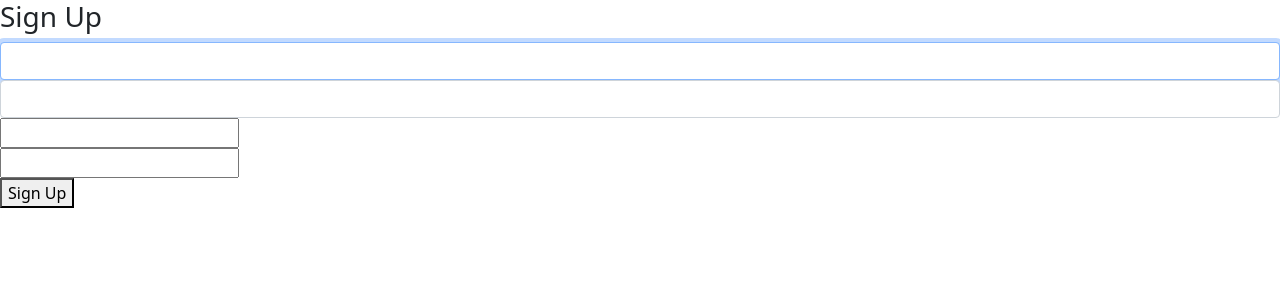
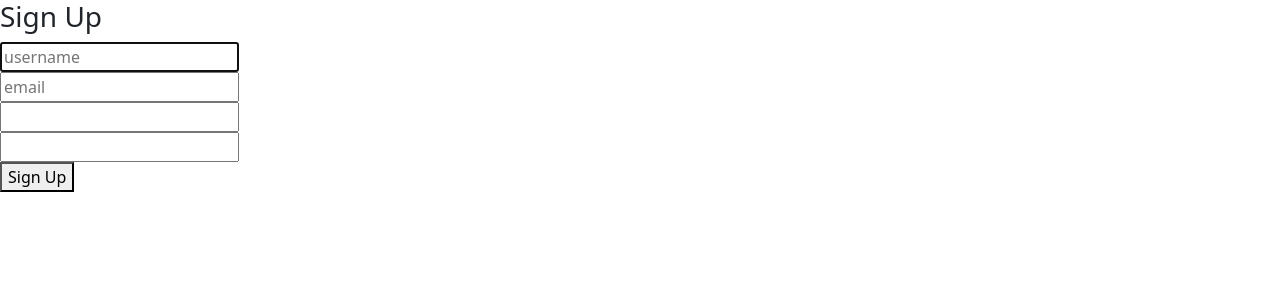
Before and after one commit to paulmunyao/Hood, a Django app: page /signup in a window 1280 px wide. Shown: the top 300 px of the page. Run offline with Django 4.2, Linux system fonts and the light colour scheme; some web fonts are replaced.

Commit message:
Rendering signup forms with placeholders

```diff
--- a/thehood/forms.py
+++ b/thehood/forms.py
@@ -1,3 +1,4 @@
+from logging import PlaceHolder
 from django import forms
 from django.contrib.auth.models import User
 from .models import Profile
@@ -9,16 +10,16 @@ class SignUpForm(UserCreationForm):
     email = forms.EmailField(
         max_length=254,
         help_text='Required. Inform a valid email address.',
-        widget=EmailInput(attrs={'class': 'form-control'}),
+        widget=EmailInput(attrs={'placeholder': 'email', 'class': 'mail'})
     )
 
     class Meta:
         model = User
         fields = ('username', 'email', 'password1', 'password2', )
         widgets = {
-            'username': TextInput(attrs={'class': 'form-control'}),
-            'password1': PasswordInput(attrs={'class': 'form-control'}),
-            'password2': PasswordInput(attrs={'class': 'form-control'}),
+            'username': TextInput(attrs={'placeholder': 'username', 'class': 'control'}),
+            'password1': PasswordInput(attrs={'placeholder': 'password1', 'class': 'pass1'}),
+            'password2': PasswordInput(attrs={'placeholder': 'password2', 'class': 'pass2'}),
         }
 
 
--- a/thehood/templates/users/profile.html
+++ b/thehood/templates/users/profile.html
@@ -8,7 +8,6 @@
 
 <form method="post" enctype='multipart/form-data'>
     {% csrf_token %}
-    <!-- {{profile_form.description}} -->
     {{ profile_form.as_p }}
     <button class="sub" type="submit">Update Profile</button>
 
```
Also changed, not shown: thehood/templates/registration/signup.html (+12 -4 lines).
